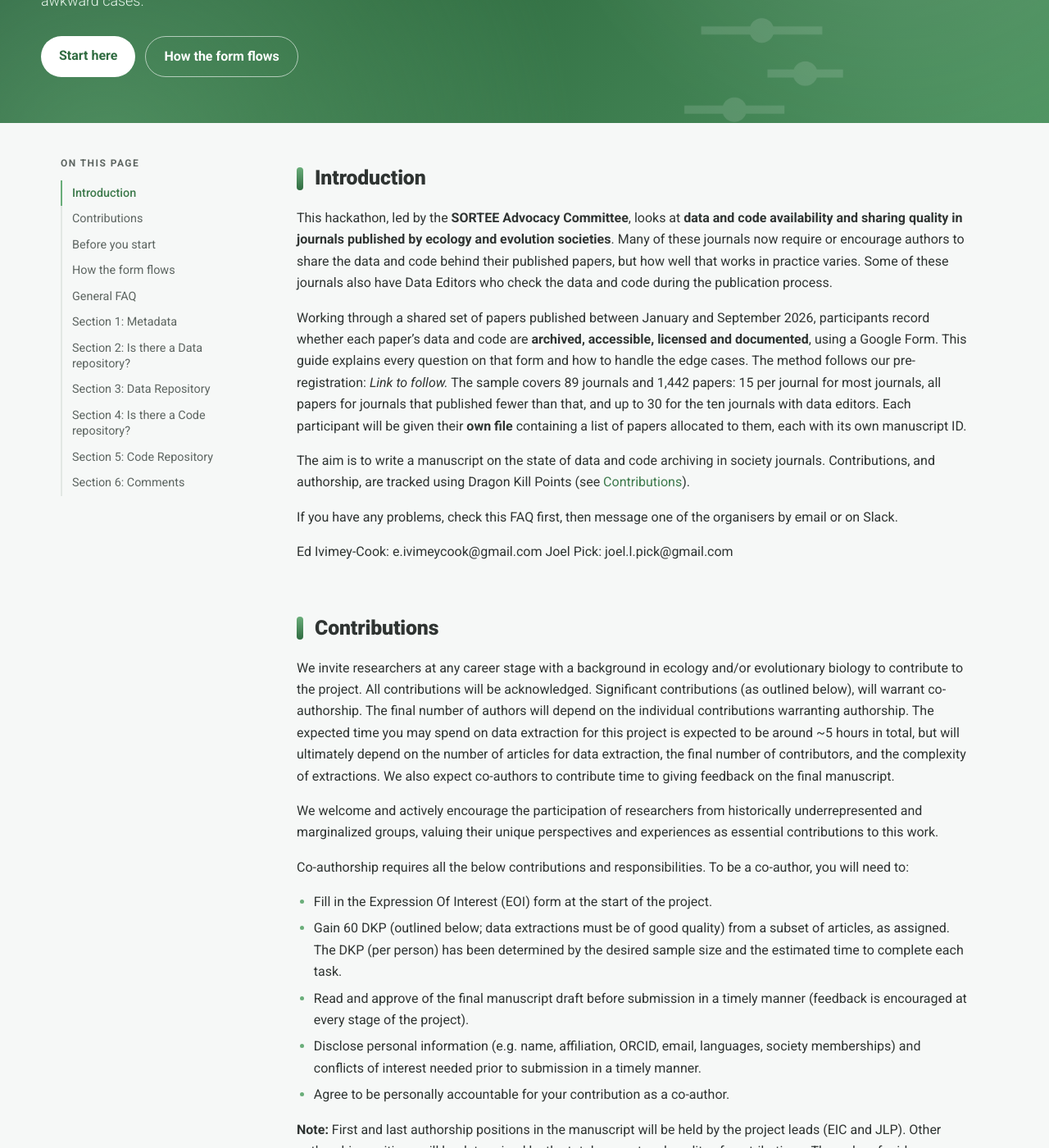
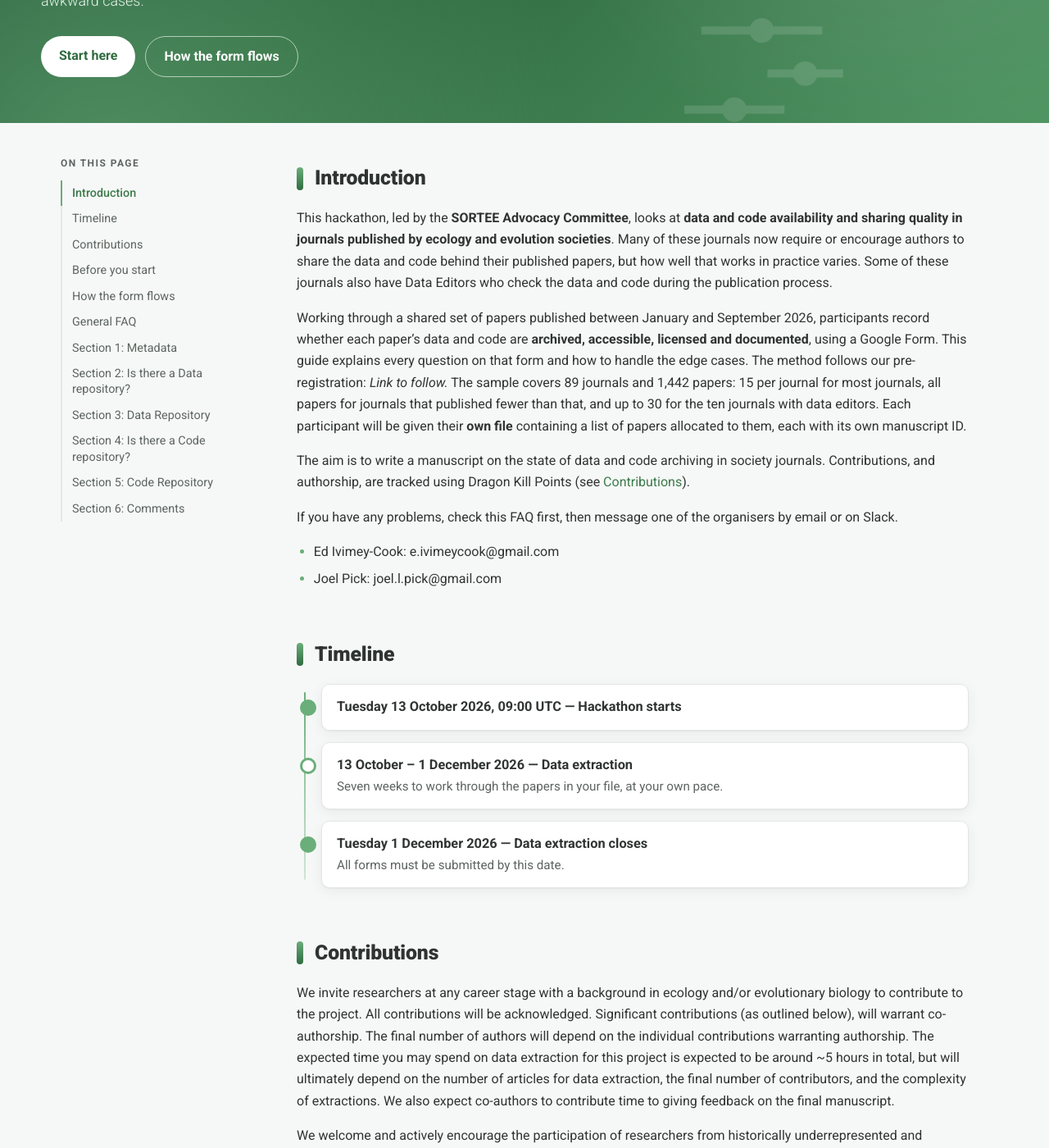
Before and after one commit to EIvimeyCook/Data-Code_Society, a Jekyll site: the page built from FAQ.md, in a window 1280 px wide and 1400 px high, scrolled down 335 px. Shown: the whole window at 82% size. Built offline with Jekyll 4.4.1, drawn with Linux system fonts in a browser that asks for light colours; our own code applies the rules of GitHub Pages for plain Markdown files.

Commit message:
update with timeline

```diff
--- a/FAQ.md
+++ b/FAQ.md
@@ -1,6 +1,6 @@
 # 🐉 SORTEE 2026 Hackathon — Data & Code in Ecology and Evolution Society Journals: FAQ and Guide
 
-> **Quick links:** [Introduction](#introduction) · [Contributions](#contributions) · [Before you start](#before-you-start) · [Form flow](#how-the-form-flows) · [General FAQ](#general-faq) · [Section 1](#section-1--metadata) · [Section 2](#section-2--is-there-a-data-repository) · [Section 3](#section-3--data-repository) · [Section 4](#section-4--is-there-a-code-repository) · [Section 5](#section-5--code-repository) · [Section 6](#section-6--comments)
+> **Quick links:** [Introduction](#introduction) · [Timeline](#timeline) · [Contributions](#contributions) · [Before you start](#before-you-start) · [Form flow](#how-the-form-flows) · [General FAQ](#general-faq) · [Section 1](#section-1--metadata) · [Section 2](#section-2--is-there-a-data-repository) · [Section 3](#section-3--data-repository) · [Section 4](#section-4--is-there-a-code-repository) · [Section 5](#section-5--code-repository) · [Section 6](#section-6--comments)
 
 ---
 
@@ -14,8 +14,18 @@ The aim is to write a manuscript on the state of data and code archiving in soci
 
 If you have any problems, check this FAQ first, then message one of the organisers by email or on Slack.
 
-Ed Ivimey-Cook: e.ivimeycook@gmail.com
-Joel Pick: joel.l.pick@gmail.com
+- Ed Ivimey-Cook: e.ivimeycook@gmail.com
+- Joel Pick: joel.l.pick@gmail.com
+
+---
+
+## Timeline
+
+1. **Tuesday 13 October 2026, 09:00 UTC — Hackathon starts**
+2. **13 October – 1 December 2026 — Data extraction**<br>
+   Seven weeks to work through the papers in your file, at your own pace.
+3. **Tuesday 1 December 2026 — Data extraction closes**<br>
+   All forms must be submitted by this date.
 
 ---
 
--- a/assets/css/sortee-faq.css
+++ b/assets/css/sortee-faq.css
@@ -550,3 +550,44 @@ figure.flow .labelBkg { fill: var(--surface) !important; background: var(--surfa
   :root:not([data-theme="light"]) .theme-toggle .i-moon { display: none; }
 }
 @media (max-width: 640px) { .theme-toggle .t-label { display: none; } }
+
+/* ================= timeline ================= */
+#timeline + ol {
+  list-style: none;
+  counter-reset: none;
+  margin: 8px 0 8px;
+  padding: 0 0 0 30px;
+  position: relative;
+}
+#timeline + ol::before {               /* the vertical line */
+  content: "";
+  position: absolute;
+  left: 9px; top: 10px; bottom: 10px;
+  width: 2px;
+  background: linear-gradient(180deg, var(--green), var(--green-line));
+  border-radius: 2px;
+}
+#timeline + ol > li {
+  position: relative;
+  margin: 0 0 14px;
+  padding: 14px 18px;
+  background: var(--surface);
+  border: 1px solid var(--line);
+  border-radius: 10px;
+  box-shadow: var(--shadow);
+  color: var(--ink-soft);
+  font-size: .95rem;
+}
+#timeline + ol > li:last-child { margin-bottom: 0; }
+#timeline + ol > li strong { color: var(--ink); font-size: 1.02rem; }
+#timeline + ol > li::before {          /* the dot */
+  content: "";
+  position: absolute;
+  left: -27px; top: 18px;
+  width: 14px; height: 14px;
+  border-radius: 50%;
+  background: var(--surface);
+  border: 3px solid var(--green);
+}
+#timeline + ol > li:first-child::before,
+#timeline + ol > li:last-child::before { background: var(--green); }
```
Also changed, not shown: README.md (+1 -0 lines).
